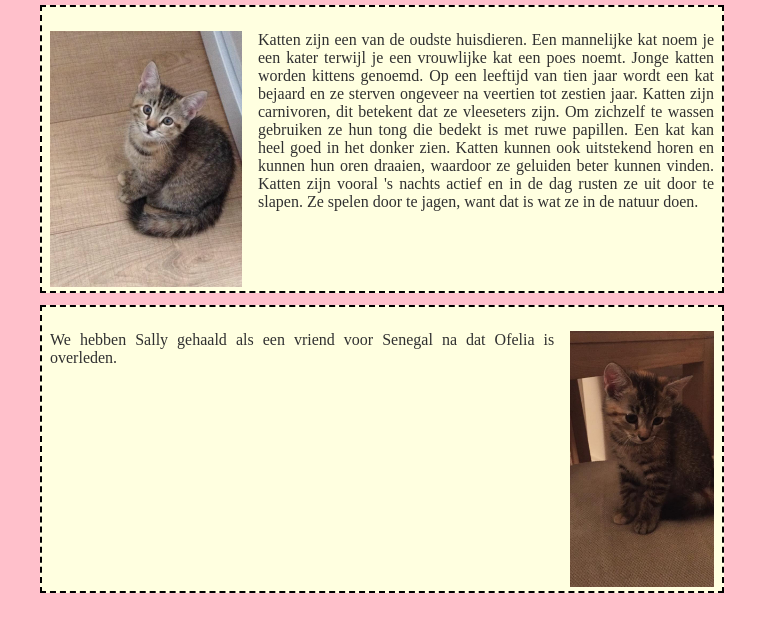
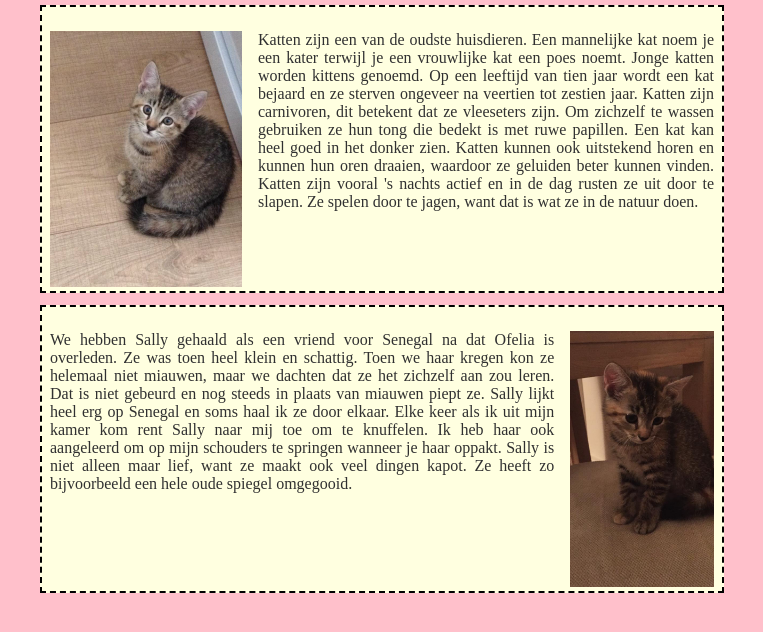
Before and after one commit to emmaus-4v/website-Fabian4VE, a plain HTML site: page sally.html in a window 1280 px wide. Shown: the part 166-798 px from the top of the page, without its empty margins (258-1021 px from the left). Drawn offline with Linux system fonts and the light colour scheme.

Commit message:
Website - Save 13
Signed-off-by: Fabian4VE <112631@emmauscollege.nl>

```diff
--- a/sally.html
+++ b/sally.html
@@ -28,7 +28,7 @@
 
             <article>
                 <div class="mainText"><p><img class="floatLeft" src="afbeeldingen/sally-1.jpg">Katten zijn een van de oudste huisdieren. Een mannelijke kat noem je een kater terwijl je een vrouwlijke kat een poes noemt. Jonge katten worden kittens genoemd. Op een leeftijd van tien jaar wordt een kat bejaard en ze sterven ongeveer na veertien tot zestien jaar. Katten zijn carnivoren, dit betekent dat ze vleeseters zijn. Om zichzelf te wassen gebruiken ze hun tong die bedekt is met ruwe papillen. Een kat kan heel goed in het donker zien. Katten kunnen ook uitstekend horen en kunnen hun oren draaien, waardoor ze geluiden beter kunnen vinden. Katten zijn vooral 's nachts actief en in de dag rusten ze uit door te slapen. Ze spelen door te jagen, want dat is wat ze in de natuur doen.</p></div>
-                <div class="mainText"><p><img class="floatRight" src="afbeeldingen/sally-2.jpg">We hebben Sally gehaald als een vriend voor Senegal na dat Ofelia is overleden.</p></div>
+                <div class="mainText"><p><img class="floatRight" src="afbeeldingen/sally-2.jpg">We hebben Sally gehaald als een vriend voor Senegal na dat Ofelia is overleden. Ze was toen heel klein en schattig. Toen we haar kregen kon ze helemaal niet miauwen, maar we dachten dat ze het zichzelf aan zou leren. Dat is niet gebeurd en nog steeds in plaats van miauwen piept ze. Sally lijkt heel erg op Senegal en soms haal ik ze door elkaar. Elke keer als ik uit mijn kamer kom rent Sally naar mij toe om te knuffelen. Ik heb haar ook aangeleerd om op mijn schouders te springen wanneer je haar oppakt. Sally is niet alleen maar lief, want ze maakt ook veel dingen kapot. Ze heeft zo bijvoorbeeld een hele oude spiegel omgegooid.</p></div>
             </article>
 
 
```
